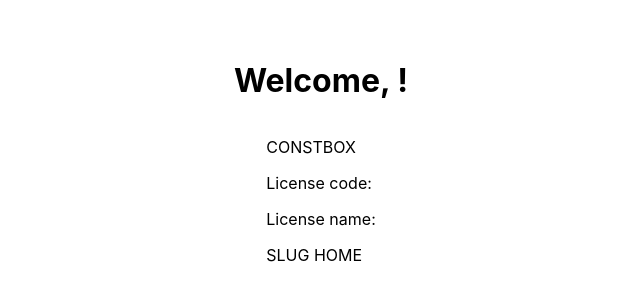
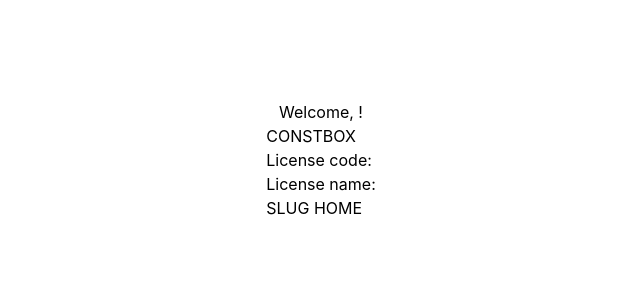
Before and after one commit to poltang/aces-tenant, a Next.js app: page /1/test in a window 1280 px wide. Shown: the part 240-540 px from the top of the page, without its empty margins (319-959 px from the left). Built offline with nearby package versions, Linux system fonts and the light colour scheme; no server answers; the database is empty.

Commit message:
Use process.env

```diff
--- /dev/null
+++ b/postcss.config.js
@@ -0,0 +1,18 @@
+module.exports = {
+  plugins: [
+    'tailwindcss',
+    'postcss-flexbugs-fixes',
+    [
+      'postcss-preset-env',
+      {
+        autoprefixer: {
+          flexbox: 'no-2009',
+        },
+        stage: 3,
+        features: {
+          'custom-properties': false,
+        },
+      },
+    ],
+  ],
+}
--- a/src/lib/database.js
+++ b/src/lib/database.js
@@ -1,7 +1,7 @@
 import { MongoClient } from "mongodb";
 
-// const url = process.env.MONGO_URL
-const url = "mongodb+srv://adminits:Wm2CxEcgtyyWJYUQ@aces01.v36mf.mongodb.net/aces02?retryWrites=true&w=majority"
+const url = "" + process.env.MONGO_URL
+// const url = "mongodb+srv://adminits:Wm2CxEcgtyyWJYUQ@aces01.v36mf.mongodb.net/aces02?retryWrites=true&w=majority"
 
 const client = new MongoClient(url, {
   useNewUrlParser: true,
--- a/src/pages/_app.js
+++ b/src/pages/_app.js
@@ -1,4 +1,5 @@
 import '../styles/globals.css'
+import 'styles/index.css'
 
 function MyApp({ Component, pageProps }) {
   return <Component {...pageProps} />
--- /dev/null
+++ b/src/styles/index.css
@@ -0,0 +1,80 @@
+@tailwind base;
+
+/* Write your own custom base styles here */
+
+/* Start purging... */
+@tailwind components;
+/* Stop purging. */
+
+/* Write you own custom component styles here */
+
+
+
+/* Start purging... */
+@tailwind utilities;
+/* Stop purging. */
+
+/* Your own custom utilities */
+
+html {
+  /* background-color: #abc; */
+  /* font-family: 'Helvetica Neue', -apple-system, BlinkMacSystemFont, Segoe UI, Roboto, Oxygen,
+  Ubuntu, Cantarell, Fira Sans, Droid Sans, sans-serif; */
+}
+body {
+  /* background-color: rgba(130, 142, 155); */
+}
+#aces-main {
+  background-color: rgb(247, 251, 252);
+}
+#aces-main.white {
+  background-color: rgb(255, 255, 255);
+}
+#aces-main.scrolled {
+  padding-top: 48px;
+}
+#aces-main.scrolled #aces-fixed {
+    position: fixed;
+    top: 0;
+    left: 0;
+    width: 100%;
+    border-color: rgba(226, 232, 240, 1);
+    box-shadow: 0 2px 5px 0 rgba(0, 0, 0, 0.075); /*, 0 1px 2px 0 rgba(0, 0, 0, 0.06);*/
+  }
+#aces-footer {
+  /* background-color: rgb(243, 246, 249); */
+  background-color: rgb(237, 241, 247);
+}
+#aces-logo {
+  background: linear-gradient(120deg,#ec6192 4.44%,#ec4c34 21.45%,#ffbd2b 37.21%,#ebde56 54.63%,#57c754 70.8%,#53a1eb 84.07%) 0 100% transparent no-repeat;
+}
+
+.aces-geist {
+  max-width: 56rem;
+  margin: 0 auto;
+}
+.project-nav {
+  background: linear-gradient(90deg,#ec6192 4.44%,#ec4c34 21.45%,#ffbd2b 37.21%,#ebde56 54.63%,#57c754 70.8%,#53a1eb 84.07%) 0 100% transparent no-repeat;
+  background-size: 100% 2px;
+}
+th, td {
+  padding: 8px;
+  text-align: left;
+  /* line-height: 2.5rem; */
+}
+.pre {
+  width: 100%;
+  padding: 4px;
+  color: #ec4c34;
+  font-size: 11px;
+  margin: 16px 0;
+  max-height: 400px;
+  background-color: #f8f8fa;
+  border: 1px solid #f0f0f3;
+  border-left: 4px solid #ebebeb;
+  overflow: scroll;
+}
+
+.h-vh50 {
+  height: 50vh;
+}
--- /dev/null
+++ b/tailwind.config.js
@@ -0,0 +1,22 @@
+module.exports = {
+  future: {
+    removeDeprecatedGapUtilities: true,
+    purgeLayersByDefault: true,
+  },
+  purge: ['./src/components/**/*.{js,ts,jsx,tsx}', './src/pages/**/*.{js,ts,jsx,tsx}'],
+  theme: {
+    extend: {
+      colors: {
+        'accent-1': '#333',
+      },
+    },
+  },
+  variants: {
+    backgroundColor: ['responsive', 'hover', 'focus', 'active'],
+    margin: ['responsive', 'hover', 'focus'],
+    padding: ['responsive', 'hover', 'focus'],
+    backgroundOpacity: ['responsive', 'hover'],
+    zIndex: ['responsive', 'hover'],
+  },
+  plugins: [],
+}
```
